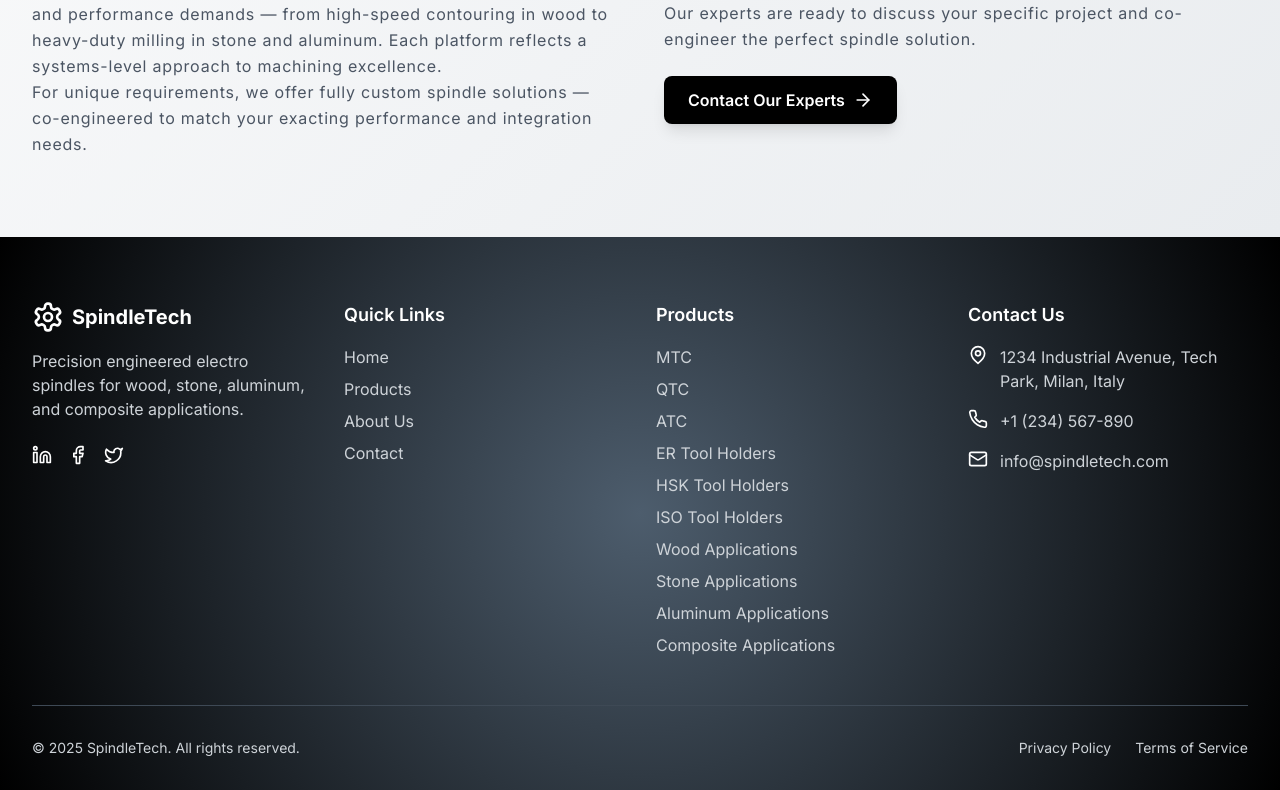
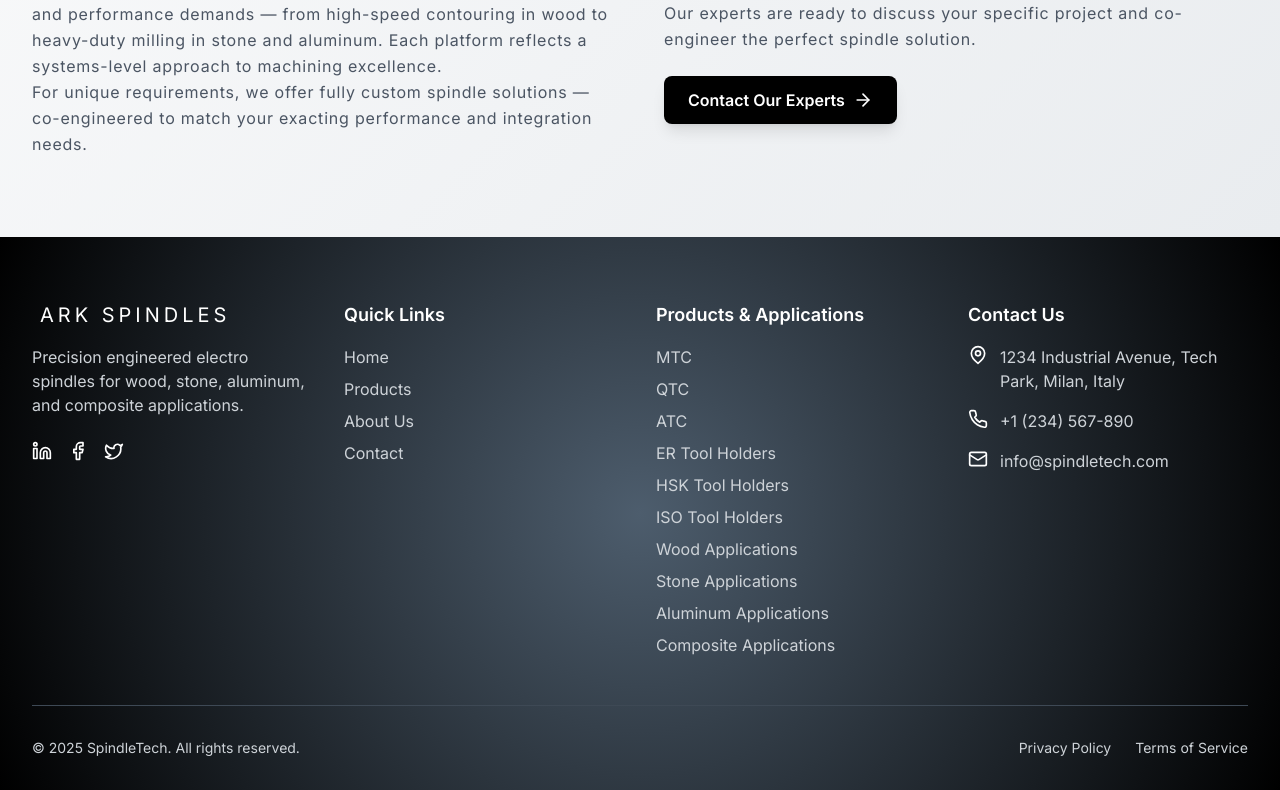
Before and after one commit to udaytejeshwar/AS_COM_PR, a React (Vite) app: page / in a window 1280 px wide. Shown: the part 3730-4520 px from the top of the page. Built offline with nearby package versions, Linux system fonts and the light colour scheme; a web font is replaced by a local one.

Commit message:
Update Footer.tsx

```diff
--- a/src/components/layout/Footer.tsx
+++ b/src/components/layout/Footer.tsx
@@ -10,8 +10,7 @@ const Footer = () => {
         <div className="grid grid-cols-1 md:grid-cols-2 lg:grid-cols-4 gap-8">
           <div>
             <div className="flex items-center mb-4">
-              <Settings className="w-8 h-8" />
-              <span className="ml-2 text-xl font-bold">SpindleTech</span>
+              <span className="ml-2 text-xl font-light font-sans tracking-[0.2em]">ARK SPINDLES</span>
             </div>
             <p className="text-primary-100 mb-6">
               Precision engineered electro spindles for wood, stone, aluminum, and composite applications.
@@ -56,7 +55,7 @@ const Footer = () => {
           </div>
 
           <div>
-            <h3 className="text-lg font-semibold mb-4">Products</h3>
+            <h3 className="text-lg font-semibold mb-4">Products & Applications</h3>
             <ul className="space-y-2">
               <li>
                 <Link to="/products?family=M" className="text-primary-100 hover:text-white transition-colors">
```
